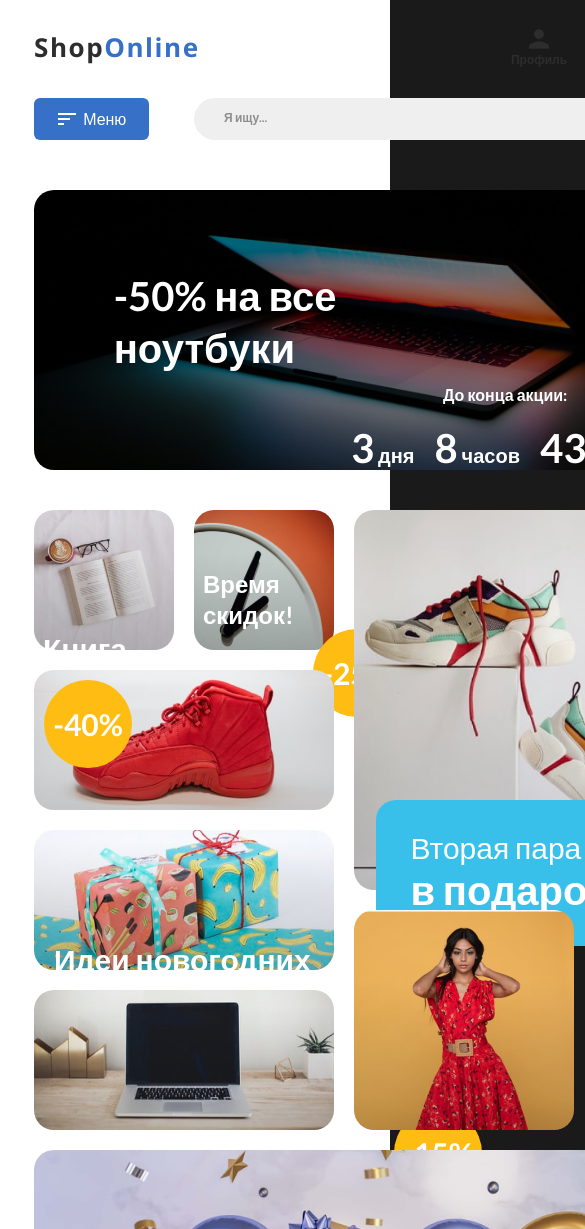
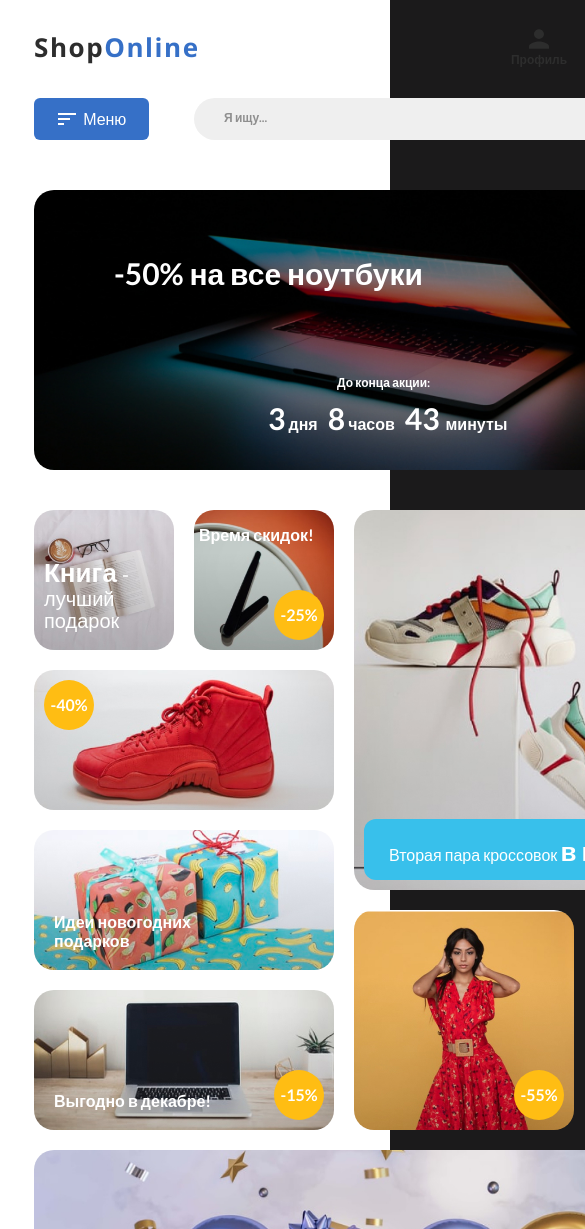
Before and after one commit to daviddovzhanskiy/grid, a plain HTML site: page index.html in a window 390 px wide. Shown: the top 1229 px of the page, 585 px wide, since content can reach past the window. Drawn offline with nearby package versions, Linux system fonts and the light colour scheme.

Commit message:
media queries 768 with text

```diff
--- a/style/main.css
+++ b/style/main.css
@@ -525,6 +525,165 @@
   .sales__item:nth-child(11) img {
     content: url('../img/10-th_768.jpg');
   }
+
+  .sales__item:nth-child(1) .sales__text {
+    top: 64px;
+    left: 80px;
+    width: 310px;
+    font-size: 30px;
+  }
+
+  .sales__item:nth-child(1) .sales__timer-title {
+    top: 185px;
+    left: 303px;
+    font-size: 12px;
+  }
+
+  .sales__item:nth-child(1) .sales__timer {
+    top: 217.5px;
+    left: 234px;
+    gap: 10px;
+    font-size: 16px;
+  }
+
+  .sales__item:nth-child(1) .sales__timer .sales__timer-days::first-letter  {
+    font-size: 30px;
+  }
+
+  .sales__item:nth-child(1) .sales__timer .sales__timer-hours::first-letter {
+    font-size: 30px;
+  }
+
+  .sales__item:nth-child(1) .sales__timer .sales__timer-minutes .sales__timer-minutes_bold {
+    font-size: 30px;
+  }
+
+  .sales__item:nth-child(2) .sales__text {
+    top: 48px;
+    left: 10px;
+    width: 115px;
+    height: 77px;
+    font-size: 20px;
+    line-height: 110%;
+  }
+
+  .sales__item:nth-child(2) .sales__text .sales__text_bold {
+    font-size: 26px;
+    line-height: 110%;
+  }
+
+  .sales__item:nth-child(3) .sales__text {
+    top: 15px;
+    left: 5px;
+    font-size: 16px;
+  }
+
+  .sales__item:nth-child(3) .sales__discount-background {
+    top: 80px;
+    left: 80px;
+    width: 50px;
+    height: 50px;
+  }
+
+  .sales__item:nth-child(3) .sales__discount-background .sales__discount-text {
+    font-size: 16px;
+  }
+
+  .sales__item:nth-child(4) .sales__discount-background {
+    top: 10px;
+    left: 10px;
+    width: 50px;
+    height: 50px;
+  }
+
+  .sales__item:nth-child(4) .sales__discount-background .sales__discount-text {
+    font-size: 16px;
+  }
+
+  .sales__item:nth-child(5) .sales__discount-background {
+    top: 309px;
+    left: 10px;
+    width: 360px;
+    height: 61px;
+    border-radius: 12px;
+  }
+
+  .sales__item:nth-child(5) .sales__discount-background .sales__discount-text {
+    width: 310px;
+    height: 29px;
+    font-size: 16px;
+  }
+
+  .sales__item:nth-child(5) .sales__discount-background .sales__discount-text .sales__discount-text_bold {
+    font-size: 26px;
+  }
+
+  .sales__item:nth-child(6) .sales__text {
+    top: 82px;
+    left: 20px;
+    width: 140px;
+    font-size: 16px;
+    line-height: 120%;
+  }
+
+  .sales__item:nth-child(7) .sales__text {
+    top: 101px;
+    left: 20px;
+    font-size: 16px;
+    line-height: 120%;
+  }
+
+  .sales__item:nth-child(7) .sales__discount-background {
+    top: 80px;
+    left: 240px;
+    width: 50px;
+    height: 50px;
+  }
+
+  .sales__item:nth-child(7) .sales__discount-background .sales__discount-text {
+    font-size: 16px;
+  }
+
+  .sales__item:nth-child(8) .sales__discount-background {
+    top: 243px;
+    left: 26px;
+    width: 347px;
+    height: 68px;
+    border-radius: 12px;
+  }
+
+  .sales__item:nth-child(8) .sales__discount-background .sales__discount-text {
+    font-size: 20px;
+  }
+
+  .sales__item:nth-child(9) .sales__discount-background {
+    top: 160px;
+    left: 160px;
+    width: 50px;
+    height: 50px;
+  }
+
+  .sales__item:nth-child(9) .sales__discount-background .sales__discount-text {
+    font-size: 16px;
+  }
+
+  .sales__item:nth-child(10) .sales__text {
+    top: 88px;
+    left: 14px;
+    font-size: 16px;
+    line-height: 120%;
+  }
+
+  .sales__item:nth-child(10) .sales__discount-background {
+    top: 10px;
+    left: 10px;
+    width: 50px;
+    height: 50px;
+  }
+
+  .sales__item:nth-child(10) .sales__discount-background .sales__discount-text {
+    font-size: 16px;
+  }
 }
 
 @media (max-width: 320px) {
```
